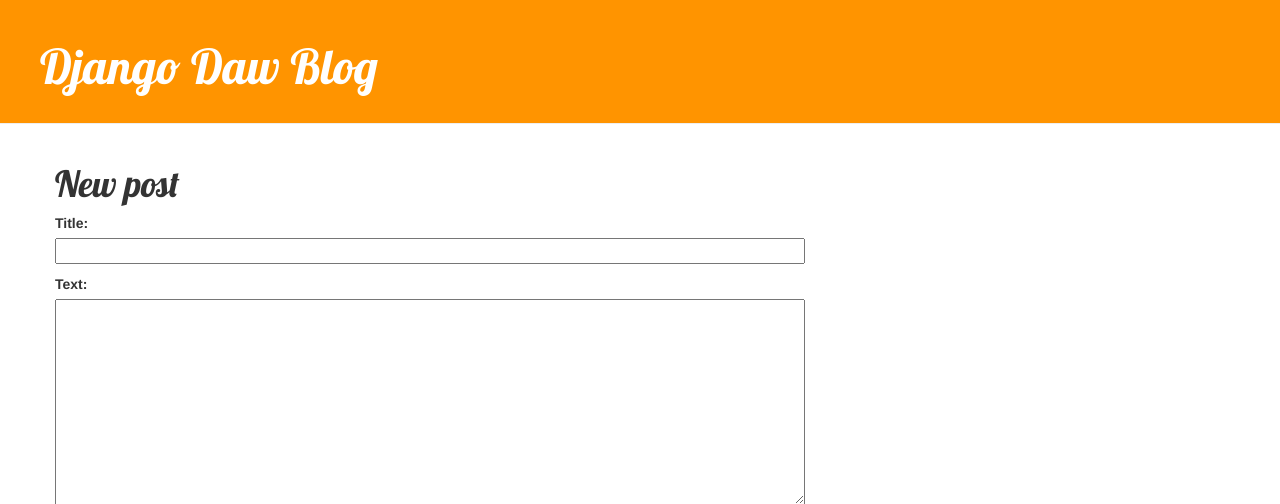
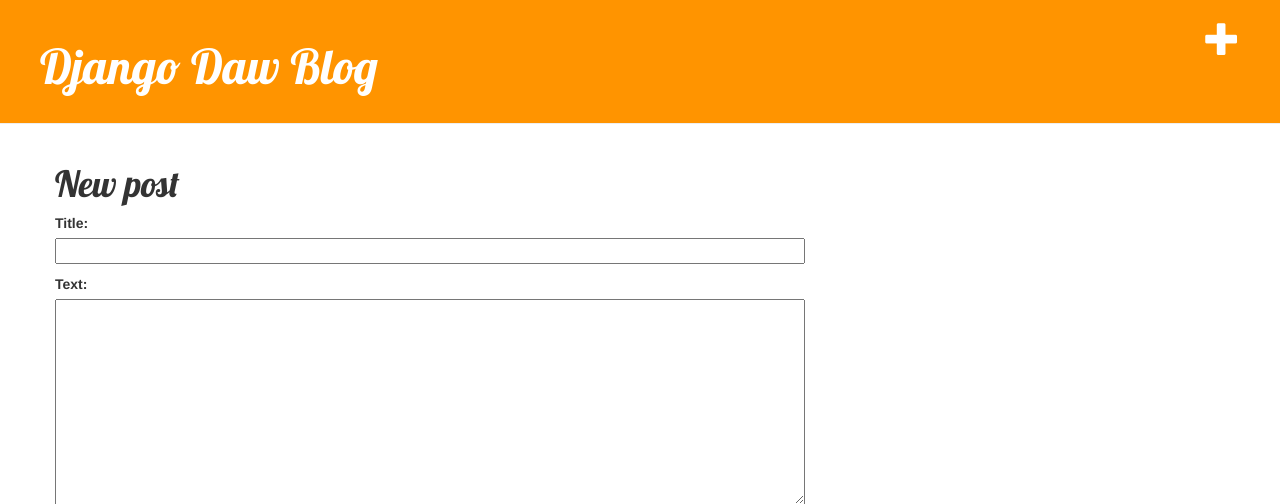
Before and after one commit to reeinaldo95/my-first-blog, a Django app: page /post/new/ in a window 1280 px wide. Shown: the top 504 px of the page. Run offline with Django 3.2, Linux system fonts and the light colour scheme; the visitor is signed in with stand-in values (Sample User, id 1); some libraries are stand-ins or nearby versions.

Commit message:
Agregue el signo de mas (+) para agregar nuevo post.

```diff
--- a/blog/forms.py
+++ b/blog/forms.py
@@ -1,6 +1,6 @@
 from django import forms
 
-from.models import Post
+from .models import Post
 
 class PostForm(forms.ModelForm):
 
--- a/blog/templates/blog/base.html
+++ b/blog/templates/blog/base.html
@@ -10,7 +10,7 @@
 	<body>
 			<div class="page-header">
 				{% if user.is_authenticated %}
-				<a href="{% url 'post_new' %}" class="top-menu"> <span class"glyphicon glyphicon-plus"></span></a>
+				<a href="{% url 'post_new' %}" class="top-menu"> <span class="glyphicon glyphicon-plus"></span></a>
 				{% endif %}
 				<h1><a href="/">Django Daw Blog</a></h1>
 			</div>
```
